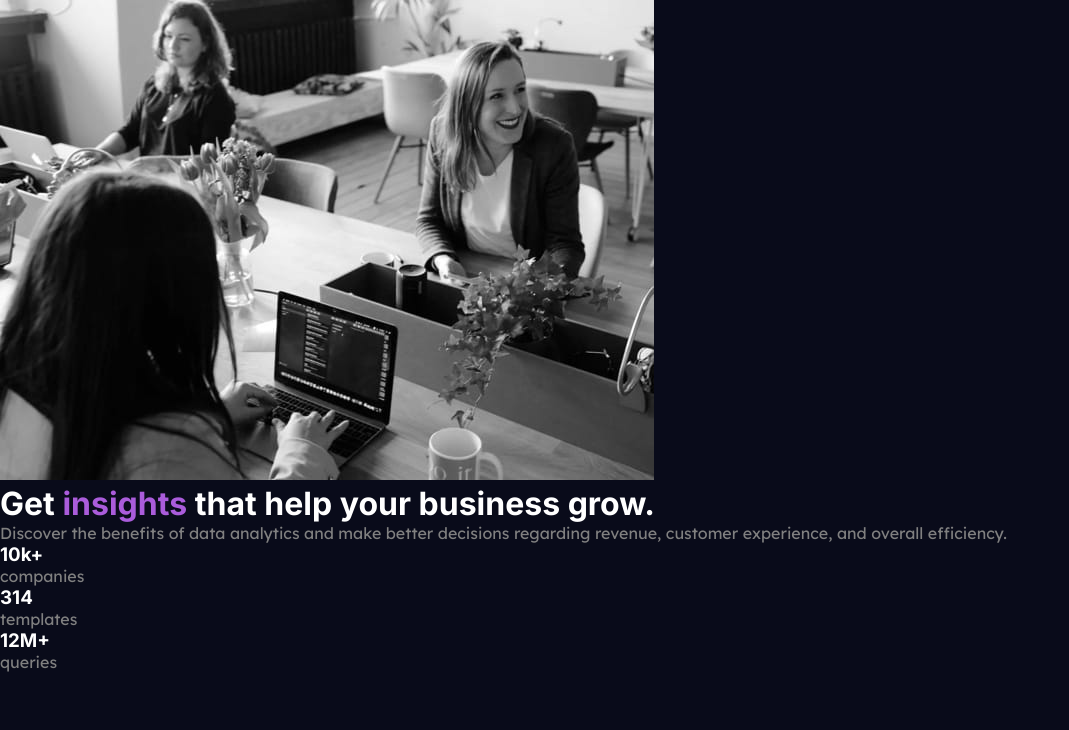
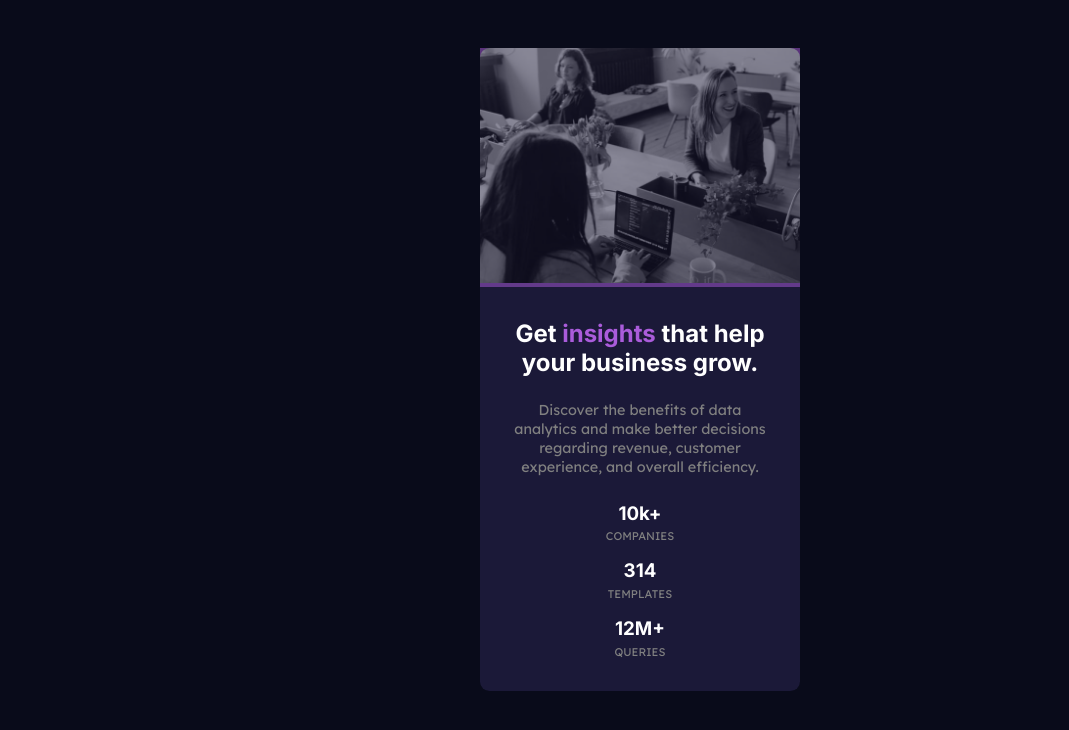
Before and after one commit to TheTreeveloper/stats-preview-card, a React (Vite) app: page / in a window 1280 px wide. Shown: the top 730 px of the page, without its empty margins (0-1069 px from the left). Built offline with nearby package versions, Linux system fonts and the light colour scheme.

Commit message:
updated styling

```diff
--- a/src/index.css
+++ b/src/index.css
@@ -19,6 +19,8 @@ body {
     min-height: 100vh;
     display: flex;
     flex-direction: column;
+    align-items: center;
+    padding: 3rem 1rem ;
 }
 
 h1, h3 {
@@ -34,3 +36,67 @@ p{
 h1 span {
     color: var(--Soft-violet-accent);
 }
+
+.container {
+    display: flex;
+    flex-direction: column;
+    width: 20rem;
+    background-color: var(--Dark-desaturated-blue-card-bg);
+    border-radius: 0.6rem;
+}
+
+.hero-mobile {
+    width: 100%;
+    border-radius: 0.6rem 0.6rem 0 0;
+}
+
+.overlay {
+    content: "";
+    position: relative;
+    top: 0;
+    left: 0;
+    width: 100%;
+    height: 100%;
+    opacity: 0.5;
+    background-color: var(--Soft-violet-accent);
+}
+
+.content-container {
+    display: flex;
+    flex-direction: column;
+    align-items: center;
+    padding: 2rem;
+    gap: 1.5rem;
+}
+
+h1 {
+    text-align: center;
+    font-size: 1.5rem;
+}
+
+.description{
+    text-align: center;
+    font-size: 0.9rem;
+    line-height: 1.2rem;
+}
+
+/* STATS */
+
+.stats {
+    display: flex;
+    flex-direction: column;
+    align-items: center;
+    gap: 1rem;
+}
+
+.stats p {
+    text-transform: uppercase;
+    font-size: 0.7rem;
+}
+
+.sub-stat {
+    display: flex;
+    flex-direction: column;
+    align-items: center;
+    gap: 0.3rem;
+}
```
